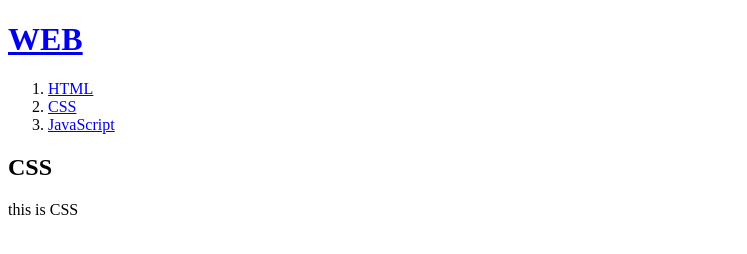
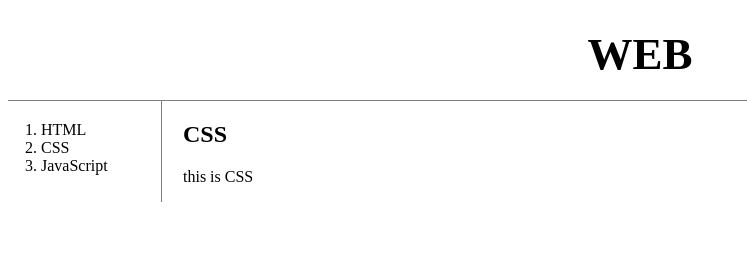
Before and after one commit to HYOSEUNG-repository/web, a plain HTML site: page 2.html in a window 1280 px wide. Shown: the whole page, without its empty margins (0-747 px from the left). Drawn offline with Linux system fonts and the light colour scheme.

Commit message:
finished tutorials
finished HTML, CSS tutorials

```diff
--- a/2.html
+++ b/2.html
@@ -3,17 +3,48 @@
 <head>
 <title>WEB - CSS</title>
 <meta charset="utf-8">
+<style>
+	a {
+		color:black;
+		text-decoration: none;
+	}
+	h1 {
+		font-size:45px;
+		text-align:center;
+		border-bottom:1px solid gray;
+		margin: 0;
+		padding: 20px;
+	}
+	ol {
+		border-right:1px solid gray;
+		width:100px;
+		margin: 0;
+		padding: 20px;
+	}
+	#grid{
+		display: grid;
+		grid-template-columns: 150px 1fr;
+	}
+	#grid ol {
+		padding-left: 33px;
+	}
+	#article{
+		padding-left: 25px;
+	}
+</style>
 </head>
 <body>
 <h1><a href="index.html">WEB</a></h1>
+<div id="grid">
 	<ol>
 		<li><a href="1.html">HTML</a></li>
 		<li><a href="2.html">CSS</a></li>
 		<li><a href="3.html">JavaScript</a></li>
 	</ol>
+	<div id="article">
 		<h2>CSS</h2>
-<p>
-	this is CSS
-</p>
+		<p>this is CSS</p>
+	</div>
+</div>
 </body>
 </html>
```
Lines whose indentation alone changed are shown as unchanged.
